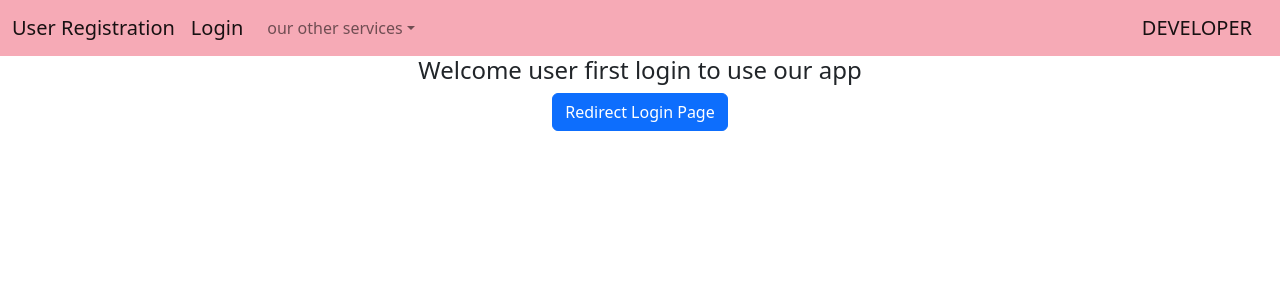
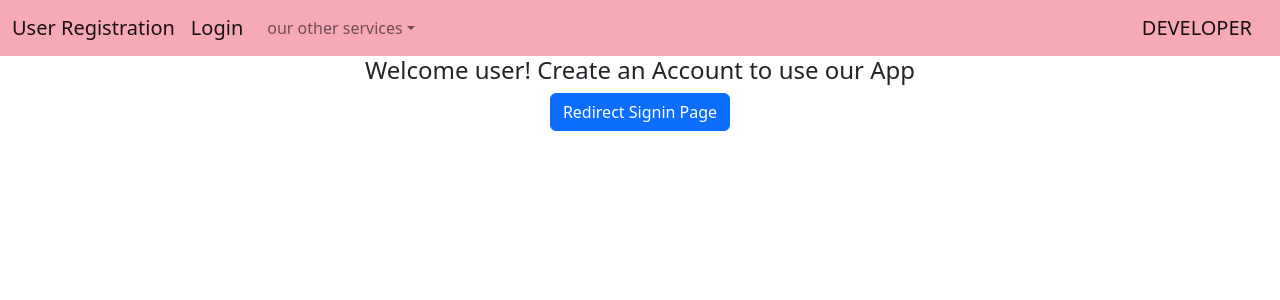
Before and after one commit to aryanraj4049/givaryan, a React (Create React App) app: page /home in a window 1280 px wide. Shown: the top 300 px of the page. Built offline with nearby package versions, Linux system fonts and the light colour scheme.

Commit message:
Update Errror.js

```diff
--- a/src/components/Errror.js
+++ b/src/components/Errror.js
@@ -10,8 +10,8 @@ const Errror = () => {
     <>
             <div className='container'>
             <div className="error d-flex flex-column justify-content-lg-center align-items-center">
-                <h4>Welcome user first login to use our app</h4>
-                <button className='btn btn-primary' onClick={()=>history("/")}>Redirect Login Page</button>
+                <h4>Welcome user! Create an Account to use our App</h4>
+                <button className='btn btn-primary' onClick={()=>history("/")}>Redirect Signin Page</button>
             </div>
 
         </div>
```
